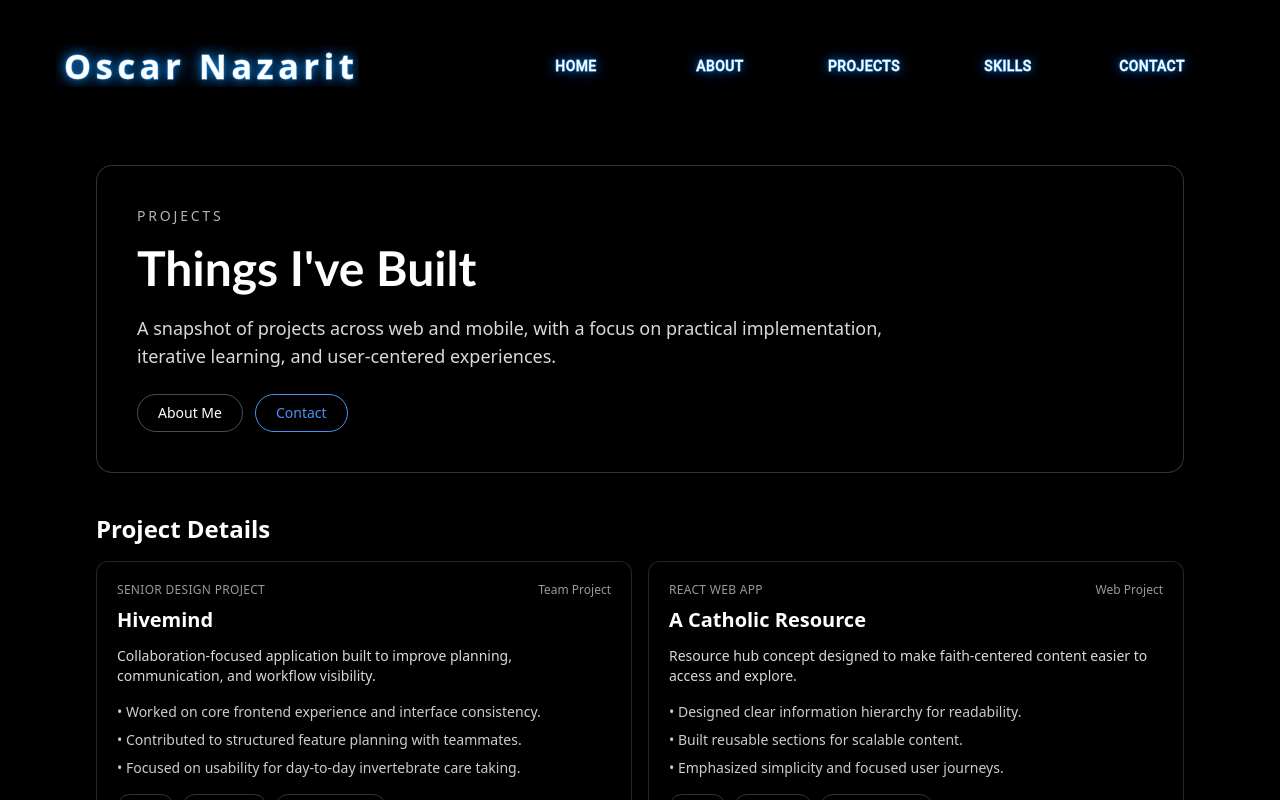
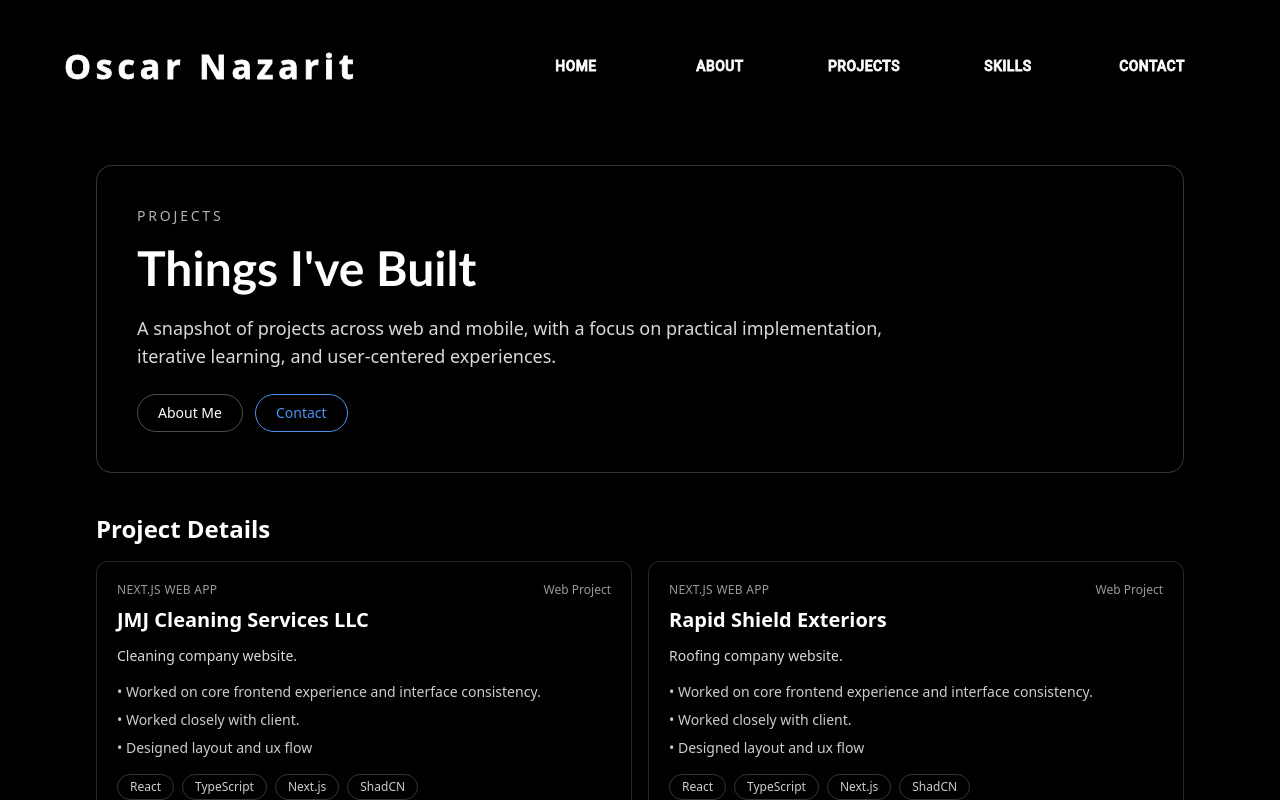
Before and after one commit to oscarnazarit/portfolio, a React (Vite) app: page /#/projects in a window 1280 px wide. Shown: the top 800 px of the page. Built offline with nearby package versions, Linux system fonts and the light colour scheme; a web font is replaced by a local one.

Commit message:
modified navbar and added two projects

```diff
--- a/src/index.css
+++ b/src/index.css
@@ -48,12 +48,6 @@ body,
   -webkit-text-fill-color: #fdfffe !important;
   -webkit-text-stroke: 0.8px #ffffff;
   paint-order: stroke fill;
-  text-shadow:
-    0 0 4px rgba(22, 127, 219, 0.7),
-    0 0 10px rgba(22, 127, 219, 0.7),
-    0 0 18px rgba(22, 127, 219, 0.7),
-    0 0 28px rgba(22, 127, 219, 0.7);
-  animation: navbar-glow-pulse 2.2s ease-in-out infinite;
 }
 
 @keyframes navbar-glow-pulse {
--- a/src/pages/Projects.tsx
+++ b/src/pages/Projects.tsx
@@ -1,6 +1,34 @@
 import { Link } from 'react-router-dom';
 
 const projects = [
+  {
+    name: 'JMJ Cleaning Services LLC',
+    type: 'Next.js Web App',
+    period: 'Web Project',
+    summary:
+      'Cleaning company website.',
+    highlights: [
+      'Worked on core frontend experience and interface consistency.',
+      'Worked closely with client.',
+      'Designed layout and ux flow',
+    ],
+    stack: ['React', 'TypeScript', 'Next.js', 'ShadCN'],
+    url: 'https://jmjcleaningservices.com',
+  },
+  {
+    name: 'Rapid Shield Exteriors',
+    type: 'Next.js Web App',
+    period: 'Web Project',
+    summary:
+      'Roofing company website.',
+    highlights: [
+      'Worked on core frontend experience and interface consistency.',
+      'Worked closely with client.',
+      'Designed layout and ux flow',
+    ],
+    stack: ['React', 'TypeScript', 'Next.js', 'ShadCN'],
+    url: 'https://rapid-shield-exteriors.vercel.app/',
+  },
   {
     name: 'Hivemind',
     type: 'Senior Design Project',
@@ -26,7 +54,7 @@ const projects = [
       'Built reusable sections for scalable content.',
       'Emphasized simplicity and focused user journeys.',
     ],
-    stack: ['React', 'Frontend', 'Content Design'],
+    stack: ['React', 'Vite.js', 'Frontend', 'Content Design'],
     url: 'https://nayethecoder.github.io/CatholicRosaryApp/',
   },
   {
```
Also changed, not shown: 1 other file (tests, documents, lock files or other folders).
